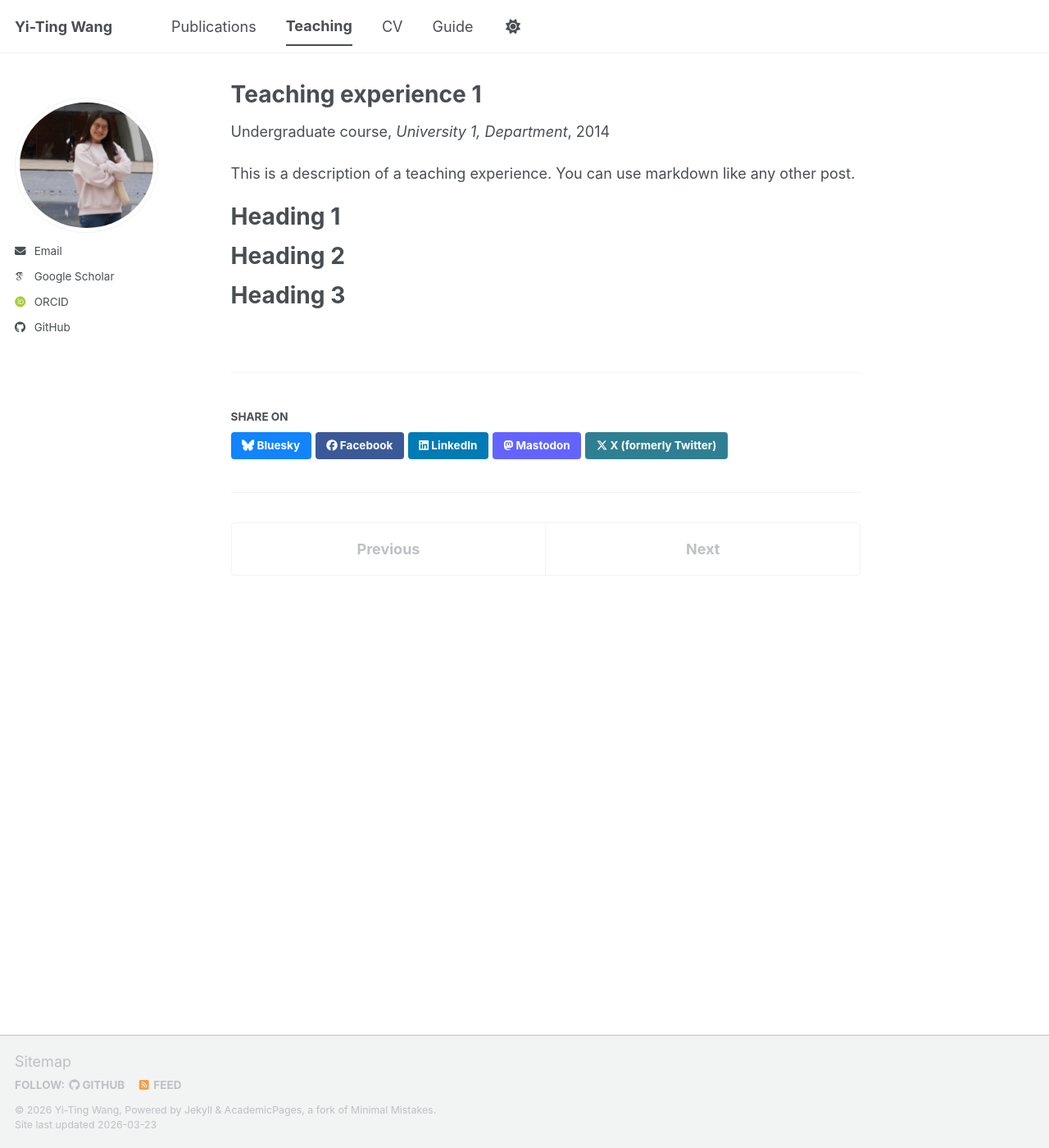
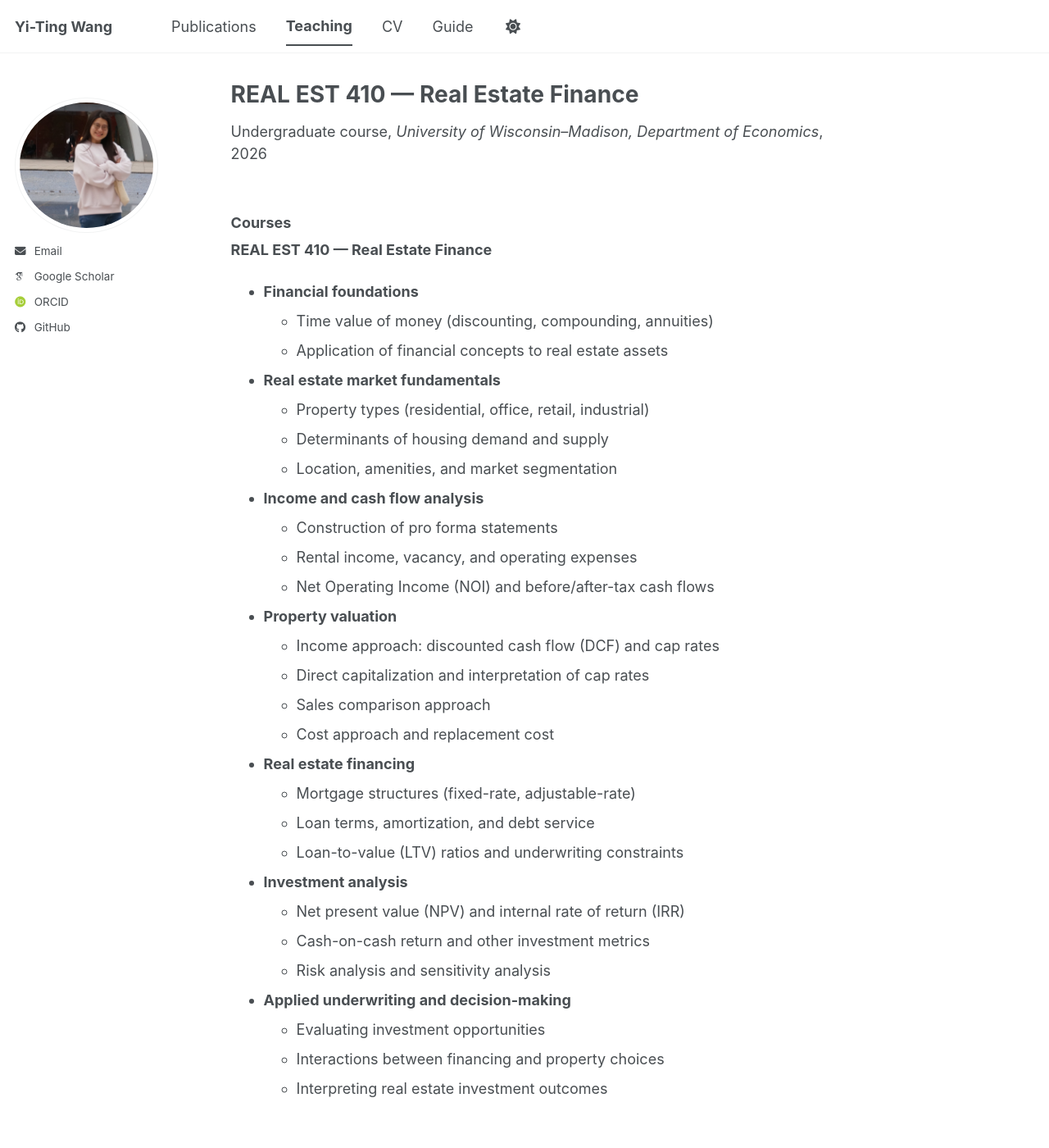
Before and after one commit to Yi-Ting-Econ/Yi-Ting-Econ.github.io, a Jekyll site: the page built from _teaching/2014-spring-teaching-1.md, in a window 1280 px wide and 1400 px high. Shown: the whole window at 82% size. Built offline with Jekyll 4.4.1, drawn with Linux system fonts in a browser that asks for light colours; some web fonts are replaced; a script bundle is joined from its source files by our own code; library files that are not in the unit come from our copies.

Commit message:
Update 2014-spring-teaching-1.md

```diff
--- a/_teaching/2014-spring-teaching-1.md
+++ b/_teaching/2014-spring-teaching-1.md
@@ -1,20 +1,47 @@
 ---
-title: "Teaching experience 1"
+title: "REAL EST 410 — Real Estate Finance"
 collection: teaching
 type: "Undergraduate course"
-permalink: /teaching/2014-spring-teaching-1
-venue: "University 1, Department"
-date: 2014-01-01
-location: "City, Country"
+#permalink: /teaching/2014-spring-teaching-1
+venue: "University of Wisconsin–Madison, Department of Economics"
+#date: 2014-01-01
+#location: "City, Country"
 ---
+### Courses
 
-This is a description of a teaching experience. You can use markdown like any other post.
+**REAL EST 410 — Real Estate Finance**
 
-Heading 1
-======
+- **Financial foundations**
+  - Time value of money (discounting, compounding, annuities)
+  - Application of financial concepts to real estate assets
 
-Heading 2
-======
+- **Real estate market fundamentals**
+  - Property types (residential, office, retail, industrial)
+  - Determinants of housing demand and supply
+  - Location, amenities, and market segmentation
 
-Heading 3
-======
+- **Income and cash flow analysis**
+  - Construction of pro forma statements
+  - Rental income, vacancy, and operating expenses
+  - Net Operating Income (NOI) and before/after-tax cash flows
+
+- **Property valuation**
+  - Income approach: discounted cash flow (DCF) and cap rates
+  - Direct capitalization and interpretation of cap rates
+  - Sales comparison approach
+  - Cost approach and replacement cost
+
+- **Real estate financing**
+  - Mortgage structures (fixed-rate, adjustable-rate)
+  - Loan terms, amortization, and debt service
+  - Loan-to-value (LTV) ratios and underwriting constraints
+
+- **Investment analysis**
+  - Net present value (NPV) and internal rate of return (IRR)
+  - Cash-on-cash return and other investment metrics
+  - Risk analysis and sensitivity analysis
+
+- **Applied underwriting and decision-making**
+  - Evaluating investment opportunities
+  - Interactions between financing and property choices
+  - Interpreting real estate investment outcomes
```
